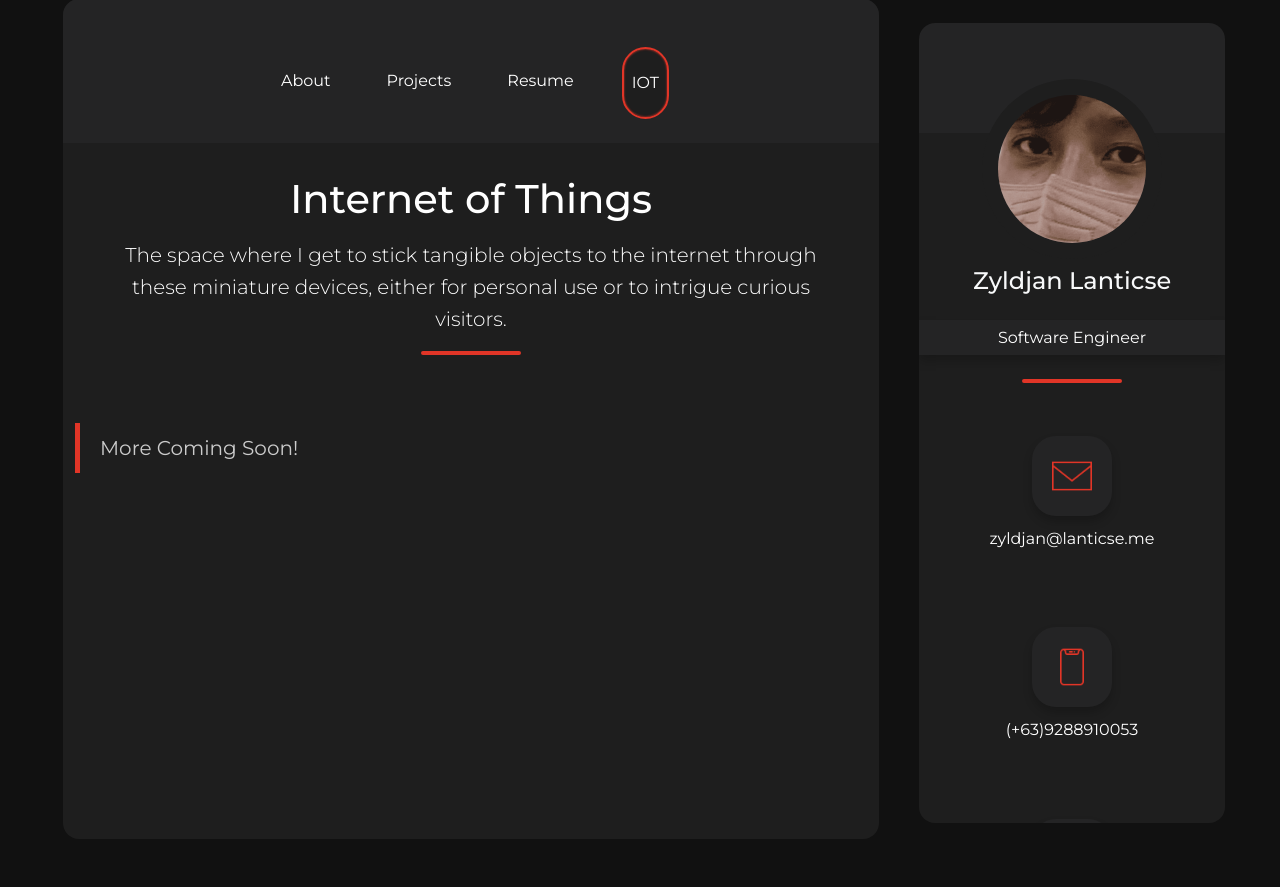
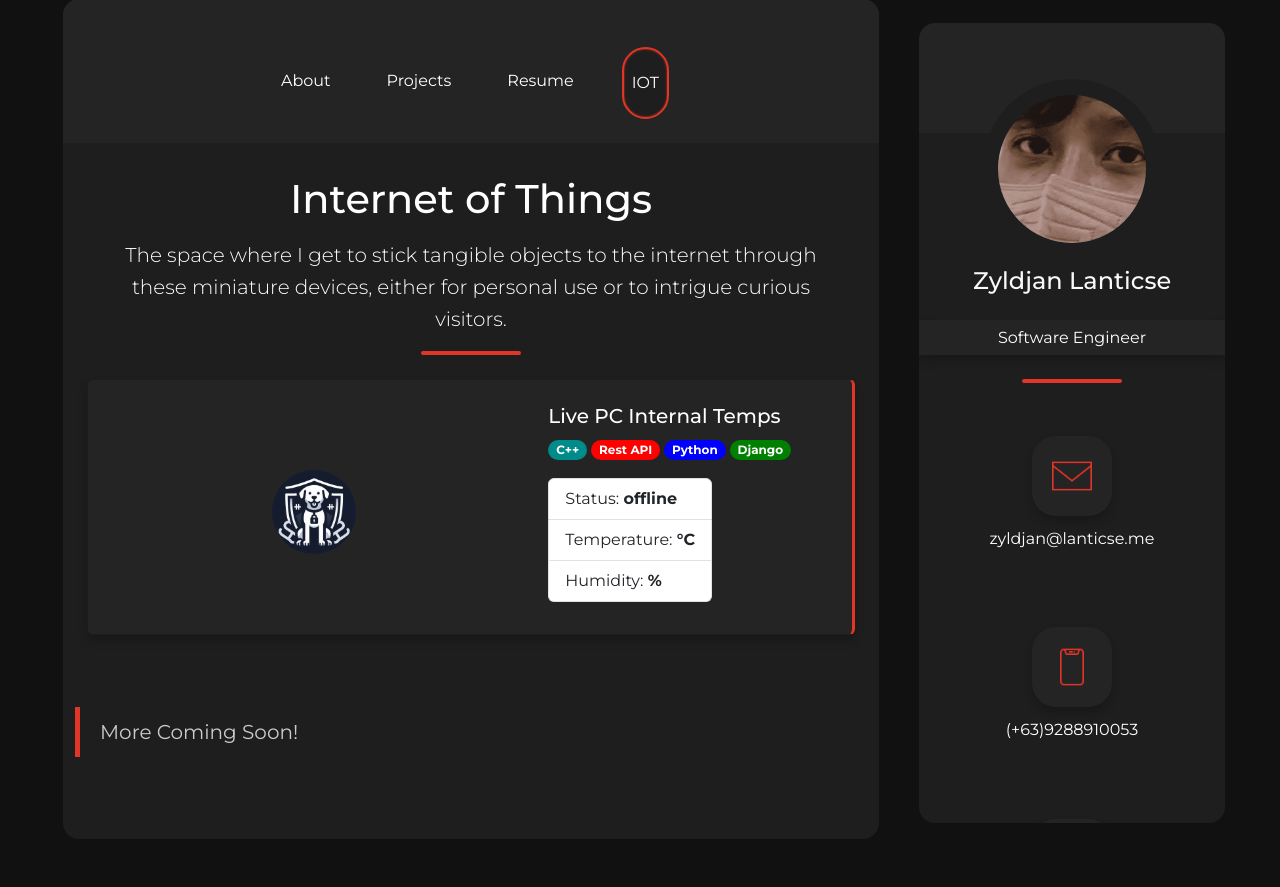
Before and after one commit to Zyd8/zyd-portfolio-website, a Django app: page /iot/ in a window 1280 px wide. Shown: the part 49-936 px from the top of the page. Run offline with Django 5.2, Linux system fonts and the light colour scheme; some libraries are stand-ins or nearby versions.

Commit message:
add live pc internal temperature logic in iot page

```diff
--- a/templates/iot.html
+++ b/templates/iot.html
@@ -35,6 +35,39 @@
         <p class="custom-hr-center"></p>
 
 
+        <div class="col-lg-12 col-md-12 col-sm-12 my-4">
+            <div class="card card-accent-right primary-background p-2">
+                <div class="row g-0">
+                    <div class="col-md-7 notableproject-icon-container">
+                        <img src="{% static 'assets/logo-hashdog.png' %}"
+                            class="notableproject-icon p-2 img-fluid" alt="...">
+                    </div>
+                    <div class="col-md-5">
+                        <div class="card-body text-white">
+
+                            <h5 class="progress-title text-left">Live PC Internal Temps</h5>
+
+                            <p>
+                                <span class="badge rounded-pill" style="background-color: darkcyan;">C++</span>
+                                <span class="badge rounded-pill" style="background-color: red;">Rest API</span>
+                                <span class="badge rounded-pill" style="background-color: blue;">Python</span>
+                                <span class="badge rounded-pill" style="background-color: green;">Django</span>
+                            </p>
+
+
+                            <div class="col-12 mt-2 mb-2 d-flex justify-content-start align-items-center">
+                                 <ul class="list-group text-decoration-none ">
+                                    <li class="list-group-item">Status: <b><span id="status"></span></b> </li>
+                                    <li class="list-group-item">Temperature: <b><span id="temperature"></span>°C</b></li>
+                                    <li class="list-group-item">Humidity: <b><span id="humidity"></span>%</b></li>
+                                </ul>
+                            </div>
+
+                        </div>
+                    </div>
+                </div>
+            </div>
+        </div>
 
     </div>
 
@@ -44,4 +77,21 @@
             More Coming Soon!
         </blockquote>
     </div>
+
+
+    <script>
+        function getCurrentData() {
+          fetch('/iot/get_current_data/')
+          .then(response => response.json())
+          .then(data => {
+              document.getElementById('status').innerText = data.status;
+              document.getElementById('temperature').innerText = data.temperature;
+              document.getElementById('humidity').innerText = data.humidity;
+
+          })
+          .catch(error => console.error('Error:', error));
+        }
+
+        setInterval(getCurrentData, 1000);
+    </script>
 {% endblock %}
```
Also changed, not shown: templates/resume.html (+0 -7 lines).
